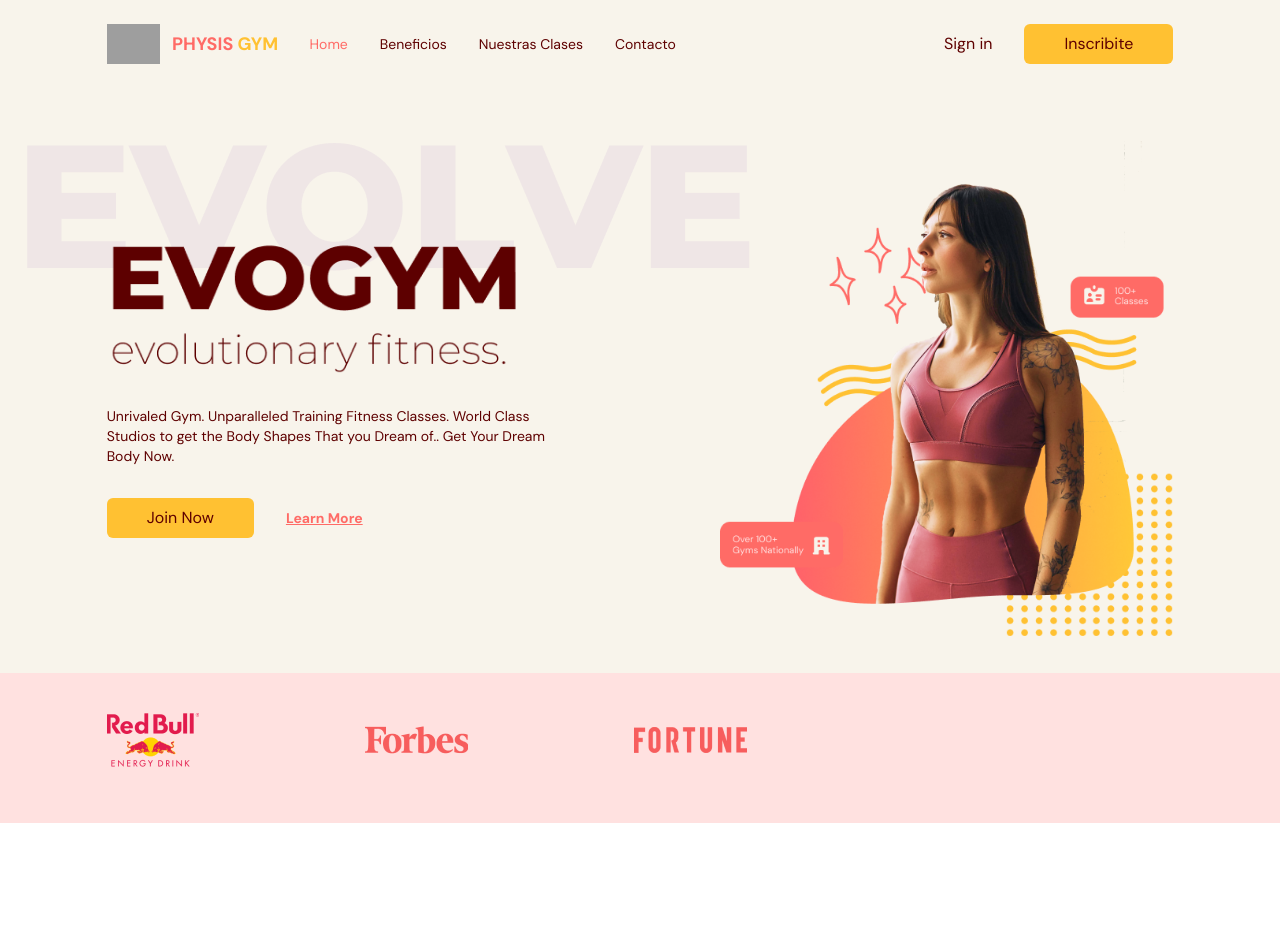
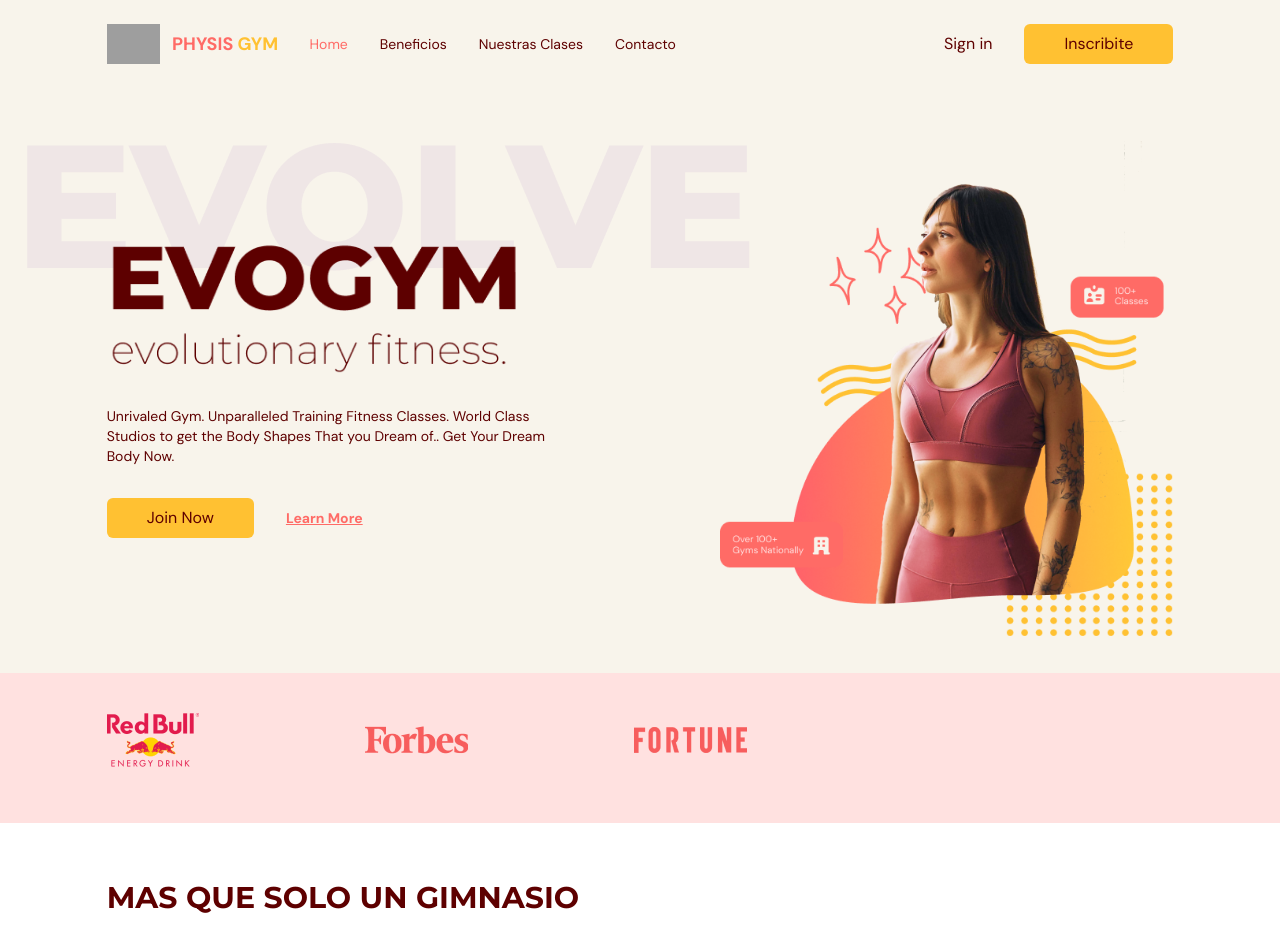
Before and after one commit to DaniVadala/PhysisGym, a React (Vite) app: page / in a window 1280 px wide. Shown: the top 952 px of the page. Built offline with nearby package versions, Linux system fonts and the light colour scheme; grey boxes are pictures that could not be loaded.

Commit message:
Add component for Titles

```diff
--- a/src/App.tsx
+++ b/src/App.tsx
@@ -1,6 +1,7 @@
 import Navbar from "@/scenes/navbar";
 import Home from "@/scenes/home";
 import Benefits from "@/scenes/benefits";
+
 
 import { useEffect, useState } from "react";
 import { SelectedPage } from "@/shared/types";
--- a/src/scenes/benefits/index.tsx
+++ b/src/scenes/benefits/index.tsx
@@ -1,6 +1,7 @@
 import { HomeModernIcon, UserGroupIcon, AcademicCapIcon } from "@heroicons/react/24/solid"
 import { motion } from "framer-motion";
 import { SelectedPage } from "@/shared/types";
+import HText from "@/shared/HText";
 type Props = {
     setSelectedPage: (value: SelectedPage) => void;
 }
@@ -11,7 +12,8 @@
       onViewportEnter={() => setSelectedPage(SelectedPage.Benefits)}
 
       >
-        <div></div>
+        <HText>MAS QUE SOLO UN GIMNASIO</HText>
+
       </motion.div>
 
     </section>
--- /dev/null
+++ b/src/shared/HText.tsx
@@ -0,0 +1,13 @@
+import React from "react";
+
+type Props = {
+  children: React.ReactNode;
+};
+
+const HText = ({ children }: Props) => {
+  return (
+    <h1 className="basis-3/5 font-montserrat text-3xl font-bold">{children}</h1>
+  );
+};
+
+export default HText;
```
